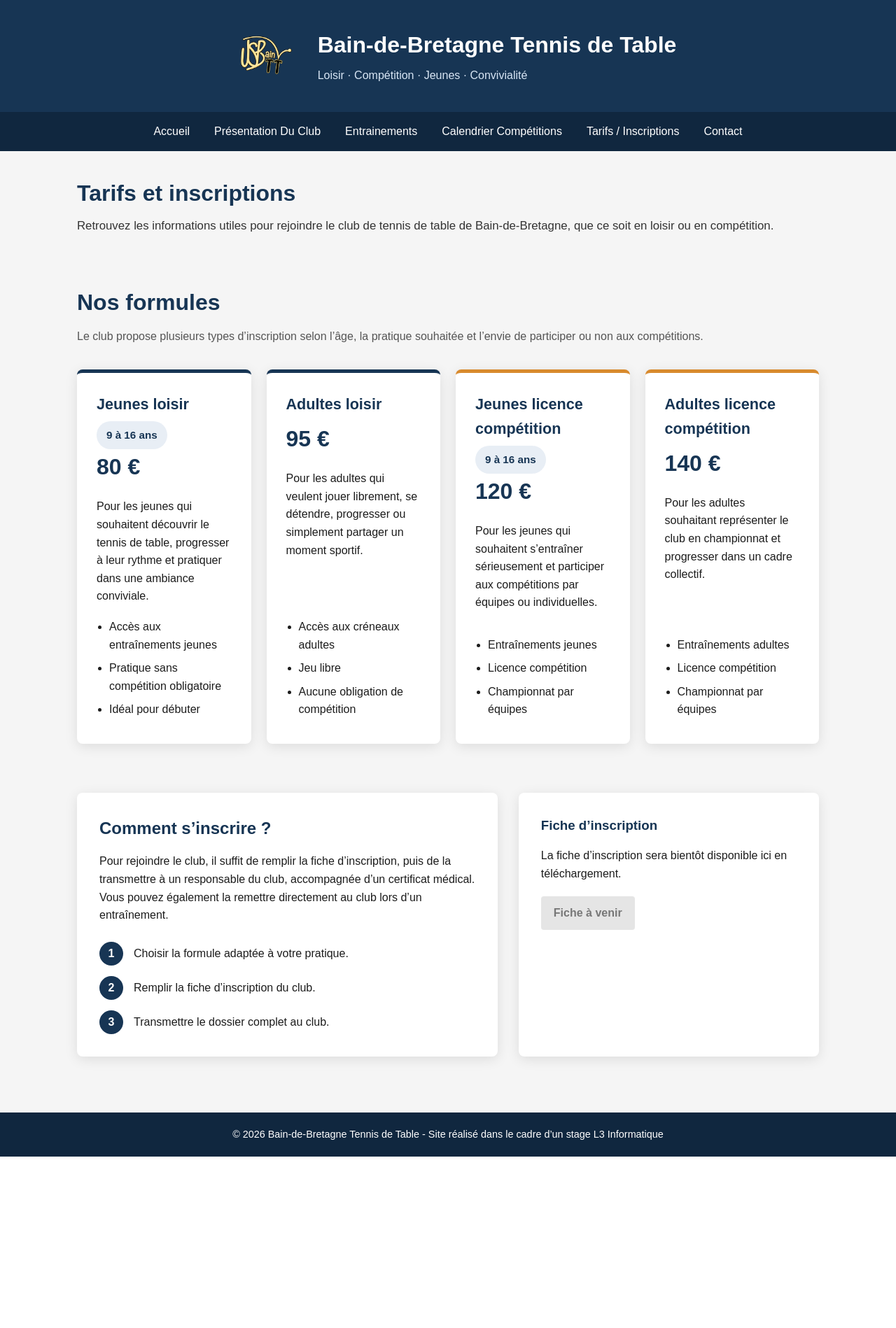
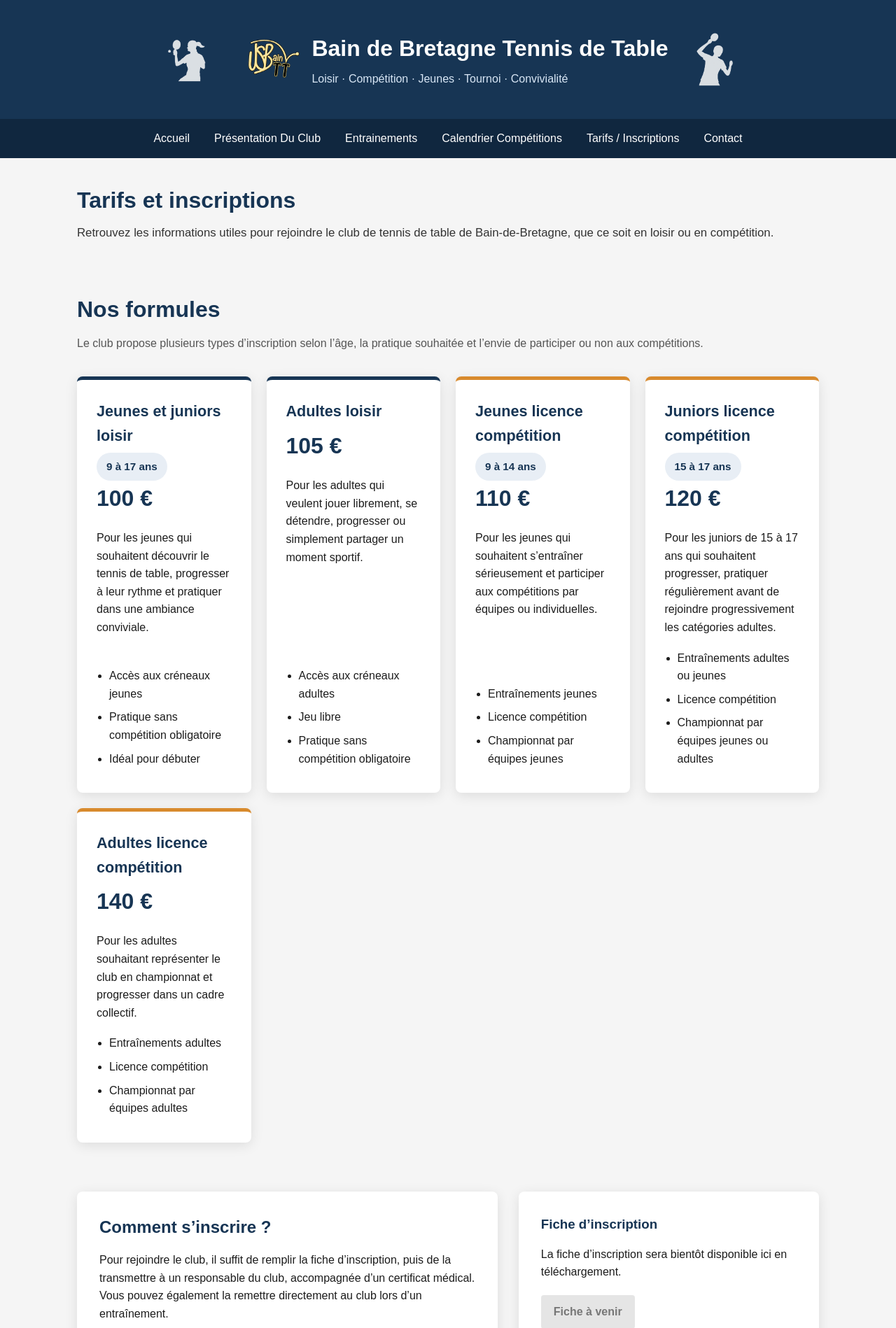
Before and after one commit to Joebanks35/Site-Tennis-de-Table-Bain-de-Bretagne, a Flask app: page /tarifs in a window 1280 px wide. Shown: the top 1898 px of the page at 70% size. Before the commit the page ends 1653 px from the top, so only its background shows below. Run offline with Flask 3, Linux system fonts and the light colour scheme.

Commit message:
plus clean

```diff
--- a/app/static/css/style.css
+++ b/app/static/css/style.css
@@ -14,34 +14,6 @@ body {
 .site-header {
     background-color: #173554;
     color: white;
-}
-
-.top-banner {
-    max-width: 1200px;
-    margin: 0 auto;
-    padding: 35px 20px;
-}
-
-.club-identity {
-    display: flex;
-    align-items: center;
-    justify-content: center;
-    gap: 20px;
-}
-
-.club-logo {
-    width: 120px;
-    height: 90px;
-    display: flex;
-    align-items: center;
-    justify-content: center;
-}
-
-.club-logo img {
-    max-width: 100%;
-    max-height: 100%;
-    object-fit: contain;
-    display: block;
 }
 
 .club-identity h1 {
@@ -72,17 +44,134 @@ body {
 }
 
 .hero {
-    background: linear-gradient(rgba(23, 53, 84, 0.85), rgba(23, 53, 84, 0.85)),
-        url("../images/hero.jpg");
+    background: linear-gradient(rgba(23, 53, 84, 0.72), rgba(23, 53, 84, 0.72)),
+        url("../images/background.jpg");
     background-size: cover;
     background-position: center;
     color: white;
-    min-height: 380px;
+    min-height: 650px;
     display: flex;
     align-items: center;
     justify-content: center;
     text-align: center;
-    padding: 40px 20px;
+    padding: 60px 20px 180px;
+}
+
+.presentation-text h2::after,
+.practice-section h2::after,
+.staff-section h2::after,
+.competition-section h2::after {
+    content: "";
+    display: block;
+    width: 70px;
+    height: 4px;
+    background-color: #f2d46b;
+    border-radius: 20px;
+    margin-top: 8px;
+}
+
+.info-card,
+.practice-card,
+.staff-card,
+.competition-card,
+.tarif-card,
+.contact-card {
+    transition: transform 0.2s ease, box-shadow 0.2s ease;
+}
+
+.info-card:hover,
+.practice-card:hover,
+.staff-card:hover,
+.competition-card:hover,
+.tarif-card:hover,
+.contact-card:hover {
+    transform: translateY(-5px);
+    box-shadow: 0 8px 24px rgba(0, 0, 0, 0.14);
+}
+
+.btn-primary:hover,
+.competition-link:hover {
+    background-color: #f2d46b;
+    color: #10273f;
+}
+
+.top-banner {
+    max-width: 1200px;
+    margin: 0 auto;
+    padding: 35px 20px;
+}
+
+.club-identity {
+    display: grid;
+    grid-template-columns: 70px 95px auto 70px;
+    align-items: center;
+    justify-content: center;
+    gap: 25px;
+}
+
+.club-logo-img {
+    width: 120px;
+    height: auto;
+}
+
+.header-icon {
+    width: 100px;
+    opacity: 0.85;
+}
+
+.icon-left {
+    transform: translateX(-10px);
+}
+
+.icon-right {
+    transform: translateX(-10px);
+}
+
+@media (max-width: 900px) {
+    .club-identity {
+        grid-template-columns: 50px 75px auto 50px;
+        gap: 15px;
+    }
+
+    .club-logo-img {
+        width: 75px;
+    }
+
+    .header-icon {
+        width: 42px;
+    }
+
+    .club-title h1 {
+        font-size: 1.5rem;
+        white-space: normal;
+        text-align: center;
+    }
+
+    .club-title p {
+        text-align: center;
+        font-size: 0.95rem;
+    }
+
+    .icon-left,
+    .icon-right {
+        transform: none;
+    }
+}
+
+.club-title h1 {
+    color: white;
+    font-size: 2rem;
+    margin-bottom: 5px;
+    white-space: nowrap;
+}
+
+.club-title p {
+    color: #d8e6f5;
+}
+
+.hero-content {
+    position: relative;
+    z-index: 2;
 }
 
 .hero-content {
@@ -108,13 +197,9 @@ body {
     font-weight: bold;
 }
 
-.btn-primary:hover {
-    background-color: #e8e8e8;
-}
-
 .quick-info {
     max-width: 1100px;
-    margin: -50px auto 60px;
+    margin: -160px auto 60px;
     padding: 0 20px;
     display: grid;
     grid-template-columns: repeat(3, 1fr);
@@ -386,11 +471,6 @@ body {
     background-color: #10273f;
 }
 
-.competition-note {
-    max-width: 1100px;
-    margin-bottom: 70px;
-}
-
 .join-section {
     max-width: 1100px;
     margin: 0 auto 70px;
@@ -596,11 +676,6 @@ body {
     color: #a95f12;
 }
 
-.fixture-status {
-    color: #666;
-    font-size: 0.95rem;
-}
-
 @media (max-width: 800px) {
     .fixture-date {
         flex-direction: column;
@@ -699,16 +774,6 @@ body {
 
 .section-intro p {
     color: #555;
-}
-
-.tarif-warning {
-    margin-top: 12px;
-    background-color: #fff3df;
-    color: #9a5a00;
-    padding: 12px 16px;
-    border-left: 5px solid #d88a2d;
-    border-radius: 6px;
-    font-weight: bold;
 }
 
 .tarif-cards {
@@ -885,7 +950,6 @@ body {
     background-color: #e8eef5;
     border-radius: 999px;
     padding: 12px 18px;
-    display: flex;
     flex-direction: column;
     gap: 2px;
 }
--- a/app/templates/base.html
+++ b/app/templates/base.html
@@ -14,13 +14,21 @@
     <header class="site-header">
         <div class="top-banner">
             <div class="club-identity">
-                <div class="club-logo">
-                    <img src="{{ url_for('static', filename='images/logo.png') }}" alt="Logo US Bain TT">
+
+                <img class="header-icon icon-left" src="{{ url_for('static', filename='images/leftIcon.png') }}"
+                    alt="Icône tennis de table">
+
+                <img class="club-logo-img" src="{{ url_for('static', filename='images/logo.png') }}"
+                    alt="Logo Bain-de-Bretagne Tennis de Table">
+
+                <div class="club-title">
+                    <h1>Bain de Bretagne Tennis de Table</h1>
+                    <p>Loisir · Compétition · Jeunes · Tournoi · Convivialité</p>
                 </div>
-                <div>
-                    <h1>Bain-de-Bretagne Tennis de Table</h1>
-                    <p>Loisir · Compétition · Jeunes · Convivialité</p>
-                </div>
+
+                <img class="header-icon icon-right" src="{{ url_for('static', filename='images/rightIcon.png') }}"
+                    alt="Icône tennis de table">
+
             </div>
         </div>
 
--- a/app/templates/competitions_jeunes.html
+++ b/app/templates/competitions_jeunes.html
@@ -1,6 +1,6 @@
 {% extends "base.html" %}
 
-{% block title %}Compétitions adultes - Bain-de-Bretagne Tennis de Table{% endblock %}
+{% block title %}Compétitions jeunes - Bain-de-Bretagne Tennis de Table{% endblock %}
 
 {% block content %}
 
--- a/app/templates/tarifs.html
+++ b/app/templates/tarifs.html
@@ -27,15 +27,15 @@
     <div class="tarif-cards">
 
         <article class="tarif-card">
-            <h3>Jeunes loisir</h3>
-            <span class="tarif-badge">9 à 16 ans</span>
-            <p class="tarif-price">80 €</p>
+            <h3>Jeunes et juniors loisir</h3>
+            <span class="tarif-badge">9 à 17 ans</span>
+            <p class="tarif-price">100 €</p>
             <p>
                 Pour les jeunes qui souhaitent découvrir le tennis de table,
                 progresser à leur rythme et pratiquer dans une ambiance conviviale.
             </p>
             <ul>
-                <li>Accès aux entraînements jeunes</li>
+                <li>Accès aux créneaux jeunes</li>
                 <li>Pratique sans compétition obligatoire</li>
                 <li>Idéal pour débuter</li>
             </ul>
@@ -43,7 +43,7 @@
 
         <article class="tarif-card">
             <h3>Adultes loisir</h3>
-            <p class="tarif-price">95 €</p>
+            <p class="tarif-price">105 €</p>
             <p>
                 Pour les adultes qui veulent jouer librement, se détendre,
                 progresser ou simplement partager un moment sportif.
@@ -51,14 +51,14 @@
             <ul>
                 <li>Accès aux créneaux adultes</li>
                 <li>Jeu libre</li>
-                <li>Aucune obligation de compétition</li>
+                <li>Pratique sans compétition obligatoire</li>
             </ul>
         </article>
 
         <article class="tarif-card highlighted">
             <h3>Jeunes licence compétition</h3>
-            <span class="tarif-badge">9 à 16 ans</span>
-            <p class="tarif-price">120 €</p>
+            <span class="tarif-badge">9 à 14 ans</span>
+            <p class="tarif-price">110 €</p>
             <p>
                 Pour les jeunes qui souhaitent s’entraîner sérieusement et participer
                 aux compétitions par équipes ou individuelles.
@@ -66,7 +66,23 @@
             <ul>
                 <li>Entraînements jeunes</li>
                 <li>Licence compétition</li>
-                <li>Championnat par équipes</li>
+                <li>Championnat par équipes jeunes</li>
+            </ul>
+        </article>
+
+        <article class="tarif-card highlighted">
+            <h3>Juniors licence compétition</h3>
+            <span class="tarif-badge">15 à 17 ans</span>
+            <p class="tarif-price">120 €</p>
+            <p>
+                Pour les juniors de 15 à 17 ans qui souhaitent progresser, pratiquer régulièrement
+                avant de rejoindre progressivement les catégories adultes.
+            </p>
+
+            <ul>
+                <li>Entraînements adultes ou jeunes</li>
+                <li>Licence compétition</li>
+                <li>Championnat par équipes jeunes ou adultes</li>
             </ul>
         </article>
 
@@ -80,7 +96,7 @@
             <ul>
                 <li>Entraînements adultes</li>
                 <li>Licence compétition</li>
-                <li>Championnat par équipes</li>
+                <li>Championnat par équipes adultes</li>
             </ul>
         </article>
 
```
Also changed, not shown: app/static/images/back.jpg (deleted), app/static/images/background.jpg (added), app/static/images/leftIcon.png (added), app/static/images/rightIcon.png (added).
